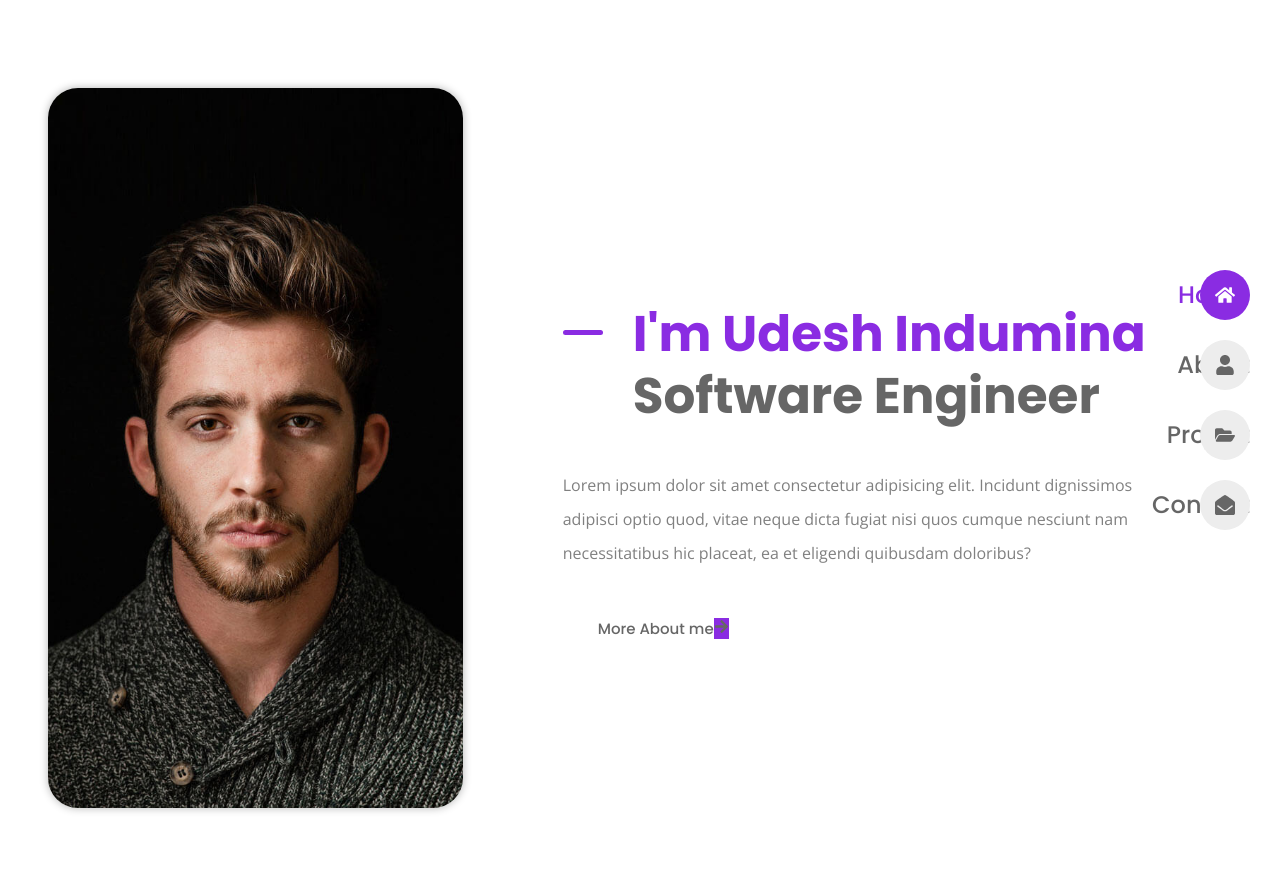
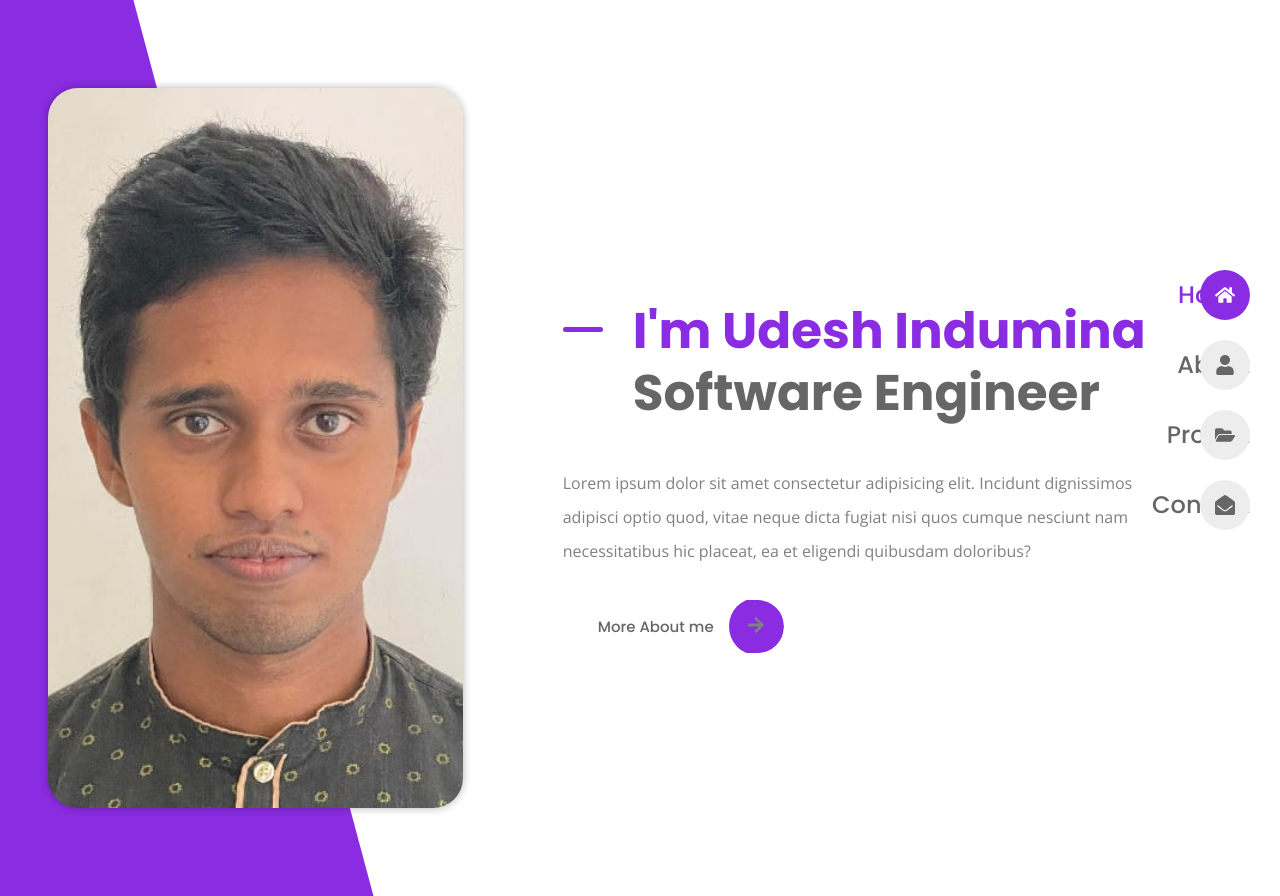
Before and after one commit to WAUdeshinduminaweerakoon/Personal-Portfolio-Website, a React (Create React App) app: page / in a window 1280 px wide. Built offline with nearby package versions, Linux system fonts and the light colour scheme.

Commit message:
add the color block

```diff
--- a/src/App.css
+++ b/src/App.css
@@ -90,16 +90,45 @@ img{
 .button{
     display: inline-block;
     color: var(--title-color);
-    border: 1px sold var(--first-color);
+    border: 2px sold var(--first-color);
     padding: 15px 70px 15px 35px;
     border-radius: 35px;
     font-family: var(--second-font);
     font-size: var(--small-font-size);
     font-weight: var(--weight-500);
     position: relative;
+    overflow: hidden;
+    transition: all 0.25s ease-in-out;
 }
+.button:hover{
+    color:var(--text-white)
+}
+
+.button::before{
+    content: '';
+    position: absolute;
+    inset: 0;
+    background-color: var(--first-color);
+    transform: translateX(100%);
+    z-index: -1;
+    transition: all 0.3s ease-out;
+
+}
+.button:hover::before{
+    transform: translateX(0);
+}
+
 .button__icon{
     background-color: var(--first-color);
+    position: absolute;
+    inset-block: -2px;
+    right: 0;
+    width: 55px;
+    border-radius: 50%;
+    color: var(--text-color);
+    font-size: var(--large-font-size);
+    text-align: center;
+    line-height: 60px;
 
 
 }
--- a/src/pages/home/Home.jsx
+++ b/src/pages/home/Home.jsx
@@ -1,5 +1,5 @@
 import React from 'react' ;
-import Profile from "../../assets/home.jpg";
+import Profile from "../../assets/home1.jpg";
 import { Link } from 'react-router-dom';
 import {FaArrowRight} from 'react-icons/fa';
 import "./home.css";
@@ -26,6 +26,10 @@ const Home = () => {
           </Link>
         </div>
       </div>
+
+      <div className="color__block">
+
+      </div>
     </section>
   )
 }
--- a/src/pages/home/home.css
+++ b/src/pages/home/home.css
@@ -10,6 +10,7 @@
     object-fit:cover;
     border-radius: 30px;
     box-shadow:0 0 8px hsla(0, 0%, 0%, 0.3);
+    z-index: 1;
 }
 .home__data{
     /* background-color: var(--first-color); */
@@ -41,3 +42,13 @@
     line-height: 2.125;
     margin-block:16px 32px;
 }
+.color__block{
+    position: fixed;
+    height: 200%;
+    width: 100%;
+    background-color: var(--first-color);
+    top: -50%;
+    left: -83%;
+    transform: rotate(-15deg);
+
+}
```
